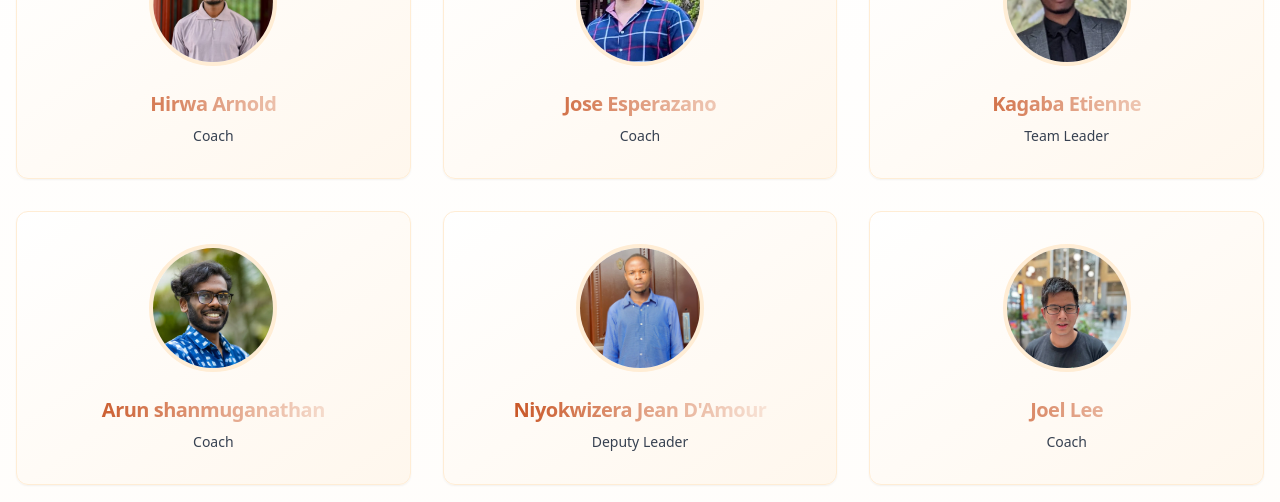
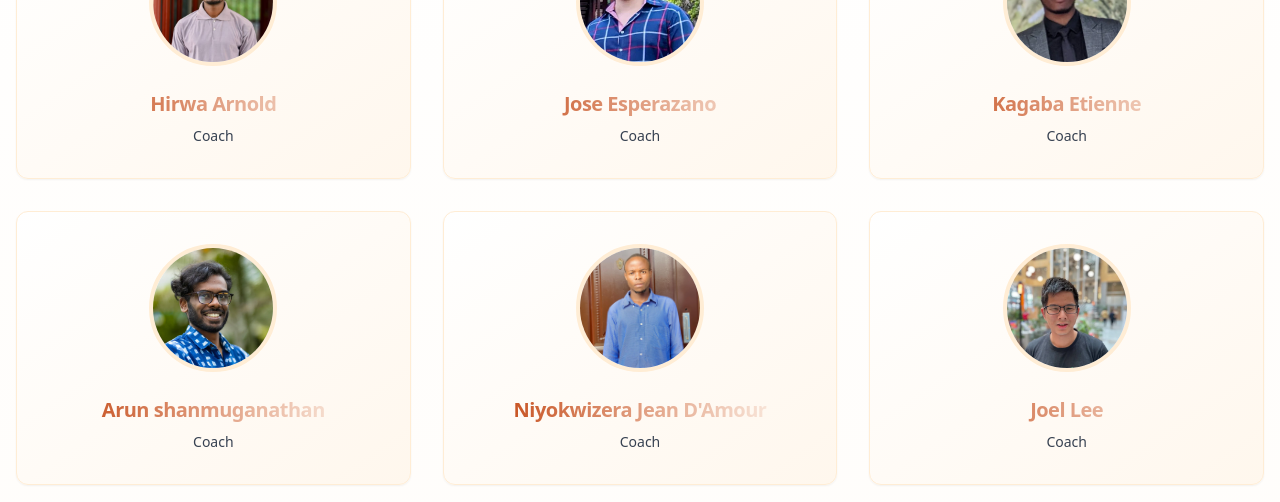
Before and after one commit to panafricanio/paio_new, a Next.js app: page /committee in a window 1280 px wide. Shown: the part 5860-6362 px from the top of the page. Built offline with nearby package versions, Linux system fonts and the light colour scheme.

Commit message:
fx: fixing the coaches title

```diff
--- a/data/coaches.ts
+++ b/data/coaches.ts
@@ -13,7 +13,7 @@ export const coaches: CommitteeMember[] = [
   },
   {
     name: "Kagaba Etienne",
-    roles: ["Team Leader"],
+    roles: ["Coach"],
     image: "/images/kagaba.webp",
   },
   {
@@ -23,7 +23,7 @@ export const coaches: CommitteeMember[] = [
   },
     {
     name: "Niyokwizera Jean D'Amour",
-    roles: ["Deputy Leader"],
+    roles: ["Coach"],
     image: "/images/brojeid.webp",
   },
   {
```
